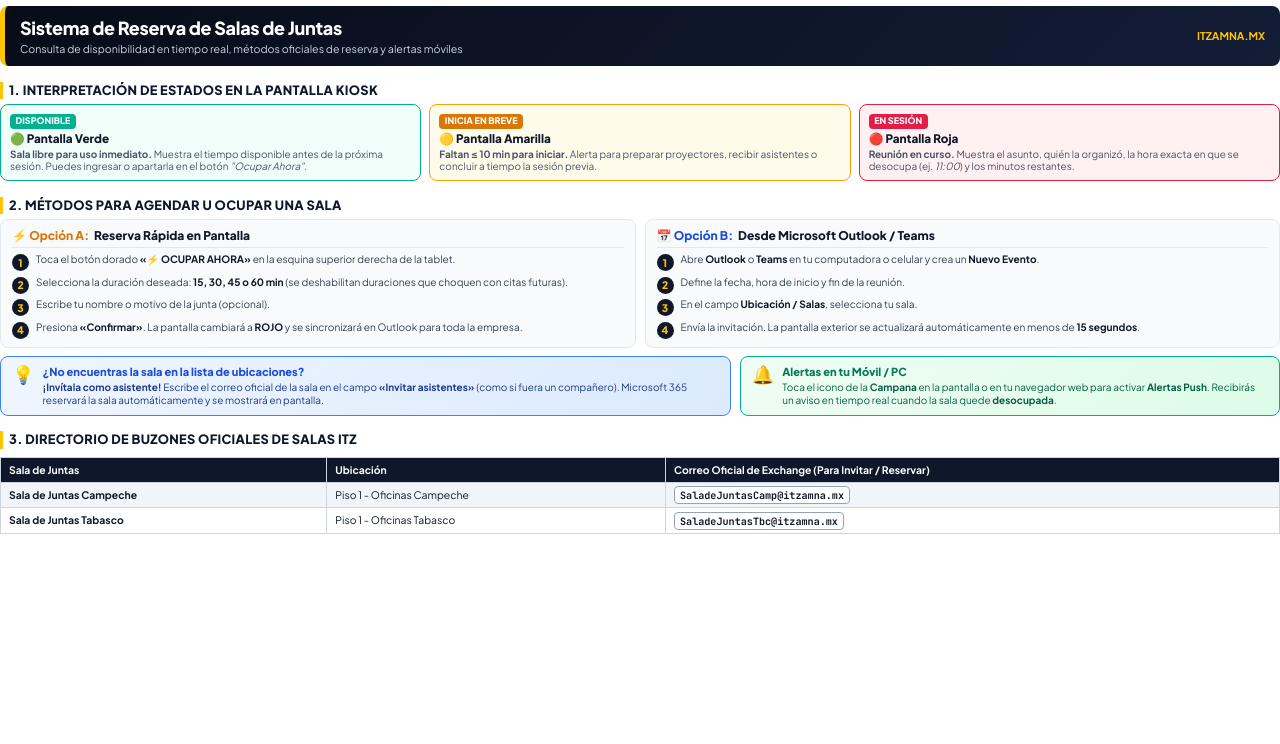
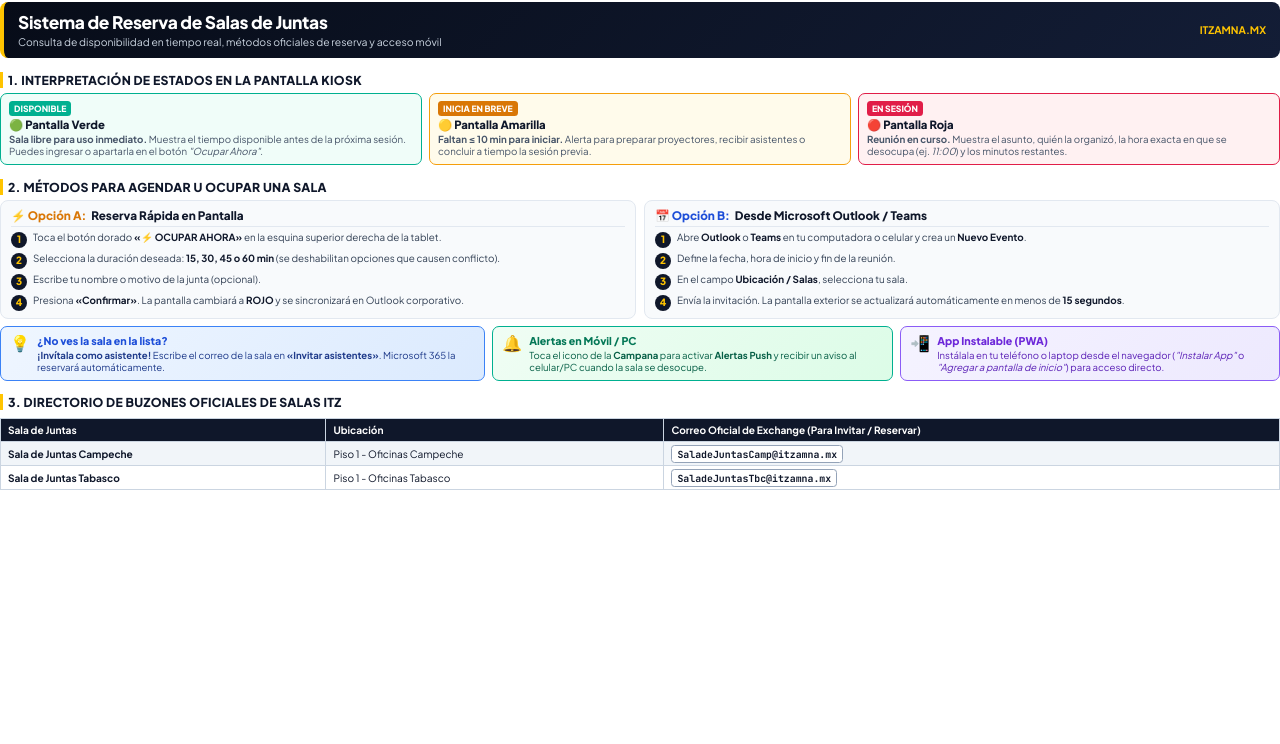
Before and after one commit to iamblanquet/roomdisplay, a website: page docs/manual_usuario_kiosk.html in a window 1280 px wide. Shown: the part 56-800 px from the top of the page. Drawn offline with Linux system fonts and the light colour scheme.

Commit message:
docs: agregar caracteristica de app instalable PWA al manual PDF

```diff
--- a/docs/manual_usuario_kiosk.html
+++ b/docs/manual_usuario_kiosk.html
@@ -8,7 +8,7 @@
 
     @page {
       size: letter portrait;
-      margin: 8mm 12mm 8mm 12mm;
+      margin: 7mm 11mm 7mm 11mm;
     }
 
     * {
@@ -21,8 +21,8 @@
       font-family: 'Plus Jakarta Sans', -apple-system, BlinkMacSystemFont, 'Segoe UI', Roboto, sans-serif;
       color: #0f172a;
       background-color: #ffffff;
-      line-height: 1.34;
-      font-size: 8.8pt;
+      line-height: 1.32;
+      font-size: 8.6pt;
       -webkit-print-color-adjust: exact;
       print-color-adjust: exact;
     }
@@ -40,12 +40,12 @@
       justify-content: space-between;
       align-items: center;
       border-bottom: 2.5px solid #ffc400;
-      padding-bottom: 7px;
-      margin-bottom: 9px;
+      padding-bottom: 6px;
+      margin-bottom: 8px;
     }
 
     .logo-img {
-      height: 44px;
+      height: 42px;
       width: auto;
       object-fit: contain;
       display: block;
@@ -60,16 +60,16 @@
       background: #0f172a;
       color: #ffc400;
       font-weight: 800;
-      font-size: 7.5pt;
-      padding: 2.5px 8px;
-      border-radius: 5px;
+      font-size: 7.2pt;
+      padding: 2px 7.5px;
+      border-radius: 4px;
       letter-spacing: 0.5px;
       text-transform: uppercase;
       margin-bottom: 2px;
     }
 
     .doc-meta {
-      font-size: 7.5pt;
+      font-size: 7.2pt;
       color: #64748b;
       font-weight: 600;
     }
@@ -78,40 +78,40 @@
     .banner {
       background: linear-gradient(135deg, #070c18 0%, #131d36 100%);
       color: #ffffff;
-      padding: 10px 15px;
+      padding: 9px 14px;
       border-radius: 8px;
-      margin-bottom: 9px;
-      border-left: 5px solid #ffc400;
+      margin-bottom: 8px;
+      border-left: 4.5px solid #ffc400;
       display: flex;
       justify-content: space-between;
       align-items: center;
     }
 
     .banner-title {
-      font-size: 13.5pt;
+      font-size: 13pt;
       font-weight: 900;
       letter-spacing: -0.3px;
       color: #ffffff;
     }
 
     .banner-subtitle {
-      font-size: 8pt;
+      font-size: 7.8pt;
       color: #cbd5e1;
       margin-top: 1.5px;
     }
 
     /* Encabezados de Sección */
     .section-title {
-      font-size: 9.6pt;
+      font-size: 9.2pt;
       font-weight: 800;
       color: #0f172a;
-      margin-top: 7px;
-      margin-bottom: 5px;
+      margin-top: 6px;
+      margin-bottom: 4.5px;
       display: flex;
       align-items: center;
-      gap: 6px;
+      gap: 5px;
       border-left: 3.5px solid #ffc400;
-      padding-left: 6px;
+      padding-left: 5px;
       text-transform: uppercase;
       letter-spacing: 0.3px;
     }
@@ -120,13 +120,13 @@
     .status-grid {
       display: grid;
       grid-template-columns: repeat(3, 1fr);
-      gap: 8px;
-      margin-bottom: 9px;
+      gap: 7px;
+      margin-bottom: 8px;
     }
 
     .status-card {
-      border-radius: 8px;
-      padding: 7px 9px;
+      border-radius: 7px;
+      padding: 6px 8px;
       border-width: 1.5px;
       border-style: solid;
       background: #f8fafc;
@@ -149,11 +149,11 @@
 
     .status-badge {
       display: inline-block;
-      font-size: 6.8pt;
+      font-size: 6.5pt;
       font-weight: 800;
       text-transform: uppercase;
-      padding: 1.5px 5.5px;
-      border-radius: 4px;
+      padding: 1.5px 5px;
+      border-radius: 3.5px;
       margin-bottom: 2px;
       color: #ffffff;
     }
@@ -164,63 +164,63 @@
 
     .status-name {
       font-weight: 800;
-      font-size: 8.8pt;
+      font-size: 8.5pt;
       color: #0f172a;
       margin-bottom: 1.5px;
     }
 
     .status-desc {
-      font-size: 7.5pt;
+      font-size: 7.3pt;
       color: #475569;
-      line-height: 1.25;
+      line-height: 1.22;
     }
 
     /* Columnas Dobles para Métodos de Reserva */
     .methods-grid {
       display: grid;
       grid-template-columns: 1fr 1fr;
-      gap: 9px;
-      margin-bottom: 8px;
+      gap: 8px;
+      margin-bottom: 7px;
     }
 
     .method-box {
       background: #f8fafc;
       border: 1.2px solid #e2e8f0;
       border-radius: 8px;
-      padding: 8px 11px;
+      padding: 7px 10px;
     }
 
     .method-header {
       font-weight: 800;
-      font-size: 9pt;
+      font-size: 8.8pt;
       color: #0f172a;
-      margin-bottom: 5px;
+      margin-bottom: 4px;
       display: flex;
       align-items: center;
       gap: 5px;
-      padding-bottom: 3px;
+      padding-bottom: 2.5px;
       border-bottom: 1.5px solid #e2e8f0;
     }
 
     .steps-list {
       display: flex;
       flex-direction: column;
-      gap: 4.5px;
+      gap: 4px;
     }
 
     .step-row {
       display: flex;
       align-items: flex-start;
-      gap: 7px;
+      gap: 6px;
     }
 
     .step-circle {
       background: #0f172a;
       color: #ffc400;
       font-weight: 800;
-      font-size: 7.8pt;
-      width: 17px;
-      height: 17px;
+      font-size: 7.5pt;
+      width: 16px;
+      height: 16px;
       border-radius: 50%;
       display: flex;
       align-items: center;
@@ -230,78 +230,86 @@
     }
 
     .step-info {
-      font-size: 7.6pt;
+      font-size: 7.4pt;
       color: #334155;
-      line-height: 1.28;
+      line-height: 1.25;
     }
 
     .step-info strong {
       color: #0f172a;
     }
 
-    /* Destacados en 2 Columnas: Asistentes y Notificaciones */
+    /* Destacados en 3 Columnas: Asistentes, Notificaciones y App Instalable */
     .features-grid {
       display: grid;
-      grid-template-columns: 1.15fr 0.85fr;
-      gap: 9px;
-      margin-bottom: 8px;
+      grid-template-columns: 1.15fr 0.95fr 0.9fr;
+      gap: 7px;
+      margin-bottom: 7px;
     }
 
-    .callout-assistants {
-      background: linear-gradient(135deg, #eff6ff 0%, #dbeafe 100%);
-      border: 1.5px solid #3b82f6;
-      border-radius: 8px;
-      padding: 8px 11px;
+    .callout-card {
+      border-radius: 7px;
+      padding: 7px 9px;
       display: flex;
       align-items: flex-start;
-      gap: 8px;
+      gap: 7px;
+      border-width: 1.5px;
+      border-style: solid;
     }
 
-    .callout-notifications {
+    .callout-blue {
+      background: linear-gradient(135deg, #eff6ff 0%, #dbeafe 100%);
+      border-color: #3b82f6;
+    }
+
+    .callout-green {
       background: linear-gradient(135deg, #f0fdf4 0%, #dcfce7 100%);
-      border: 1.5px solid #00b090;
-      border-radius: 8px;
-      padding: 8px 11px;
-      display: flex;
-      align-items: flex-start;
-      gap: 8px;
+      border-color: #00b090;
+    }
+
+    .callout-purple {
+      background: linear-gradient(135deg, #f5f3ff 0%, #ede9fe 100%);
+      border-color: #8b5cf6;
     }
 
     .callout-icon {
-      font-size: 13.5pt;
+      font-size: 12pt;
       line-height: 1;
       flex-shrink: 0;
+      margin-top: 1px;
     }
 
     .callout-title {
-      font-size: 8.3pt;
+      font-size: 8pt;
       font-weight: 800;
-      margin-bottom: 2px;
+      margin-bottom: 1.5px;
     }
 
     .title-blue { color: #1d4ed8; }
     .title-green { color: #047857; }
+    .title-purple { color: #6d28d9; }
 
     .callout-body {
-      font-size: 7.5pt;
-      line-height: 1.3;
+      font-size: 7.2pt;
+      line-height: 1.25;
     }
 
     .body-blue { color: #1e3a8a; }
     .body-green { color: #065f46; }
+    .body-purple { color: #5b21b6; }
 
     /* Tabla de Salas */
     table.rooms-table {
       width: 100%;
       border-collapse: collapse;
       margin-top: 3px;
-      font-size: 7.8pt;
+      font-size: 7.6pt;
     }
 
     table.rooms-table th,
     table.rooms-table td {
       border: 1px solid #cbd5e1;
-      padding: 5px 8px;
+      padding: 4.5px 7px;
       text-align: left;
     }
 
@@ -323,9 +331,9 @@
       font-family: 'JetBrains Mono', monospace;
       background: #ffffff;
       color: #0f172a;
-      font-size: 7.6pt;
+      font-size: 7.4pt;
       padding: 1.5px 5px;
-      border-radius: 4px;
+      border-radius: 3.5px;
       border: 1px solid #94a3b8;
       font-weight: 700;
     }
@@ -351,9 +359,9 @@
     <div class="banner">
       <div>
         <div class="banner-title">Sistema de Reserva de Salas de Juntas</div>
-        <div class="banner-subtitle">Consulta de disponibilidad en tiempo real, métodos oficiales de reserva y alertas móviles</div>
+        <div class="banner-subtitle">Consulta de disponibilidad en tiempo real, métodos oficiales de reserva y acceso móvil</div>
       </div>
-      <div style="text-align: right; font-size: 8pt; font-weight: 700; color: #ffc400;">
+      <div style="text-align: right; font-size: 7.8pt; font-weight: 700; color: #ffc400;">
         ITZAMNA.MX
       </div>
     </div>
@@ -402,7 +410,7 @@
           </div>
           <div class="step-row">
             <div class="step-circle">2</div>
-            <div class="step-info">Selecciona la duración deseada: <strong>15, 30, 45 o 60 min</strong> (se deshabilitan duraciones que choquen con citas futuras).</div>
+            <div class="step-info">Selecciona la duración deseada: <strong>15, 30, 45 o 60 min</strong> (se deshabilitan opciones que causen conflicto).</div>
           </div>
           <div class="step-row">
             <div class="step-circle">3</div>
@@ -410,7 +418,7 @@
           </div>
           <div class="step-row">
             <div class="step-circle">4</div>
-            <div class="step-info">Presiona <strong>«Confirmar»</strong>. La pantalla cambiará a <strong>ROJO</strong> y se sincronizará en Outlook para toda la empresa.</div>
+            <div class="step-info">Presiona <strong>«Confirmar»</strong>. La pantalla cambiará a <strong>ROJO</strong> y se sincronizará en Outlook corporativo.</div>
           </div>
         </div>
       </div>
@@ -442,27 +450,38 @@
 
     </div>
 
-    <!-- SECCIÓN 3: TIPS CLAVE (INVITADOS Y NOTIFICACIONES PUSH) -->
+    <!-- SECCIÓN 3: TIPS CLAVE (INVITADOS, NOTIFICACIONES Y APP INSTALABLE) -->
     <div class="features-grid">
 
       <!-- Callout: Asistentes requeridos -->
-      <div class="callout-assistants">
+      <div class="callout-card callout-blue">
         <div class="callout-icon">💡</div>
         <div>
-          <div class="callout-title title-blue">¿No encuentras la sala en la lista de ubicaciones?</div>
+          <div class="callout-title title-blue">¿No ves la sala en la lista?</div>
           <div class="callout-body body-blue">
-            <strong>¡Invítala como asistente!</strong> Escribe el correo oficial de la sala en el campo <strong>«Invitar asistentes»</strong> (como si fuera un compañero). Microsoft 365 reservará la sala automáticamente y se mostrará en pantalla.
+            <strong>¡Invítala como asistente!</strong> Escribe el correo de la sala en <strong>«Invitar asistentes»</strong>. Microsoft 365 la reservará automáticamente.
           </div>
         </div>
       </div>
 
       <!-- Callout: Notificaciones Push -->
-      <div class="callout-notifications">
+      <div class="callout-card callout-green">
         <div class="callout-icon">🔔</div>
         <div>
-          <div class="callout-title title-green">Alertas en tu Móvil / PC</div>
+          <div class="callout-title title-green">Alertas en Móvil / PC</div>
           <div class="callout-body body-green">
-            Toca el icono de la <strong>Campana</strong> en la pantalla o en tu navegador web para activar <strong>Alertas Push</strong>. Recibirás un aviso en tiempo real cuando la sala quede <strong>desocupada</strong>.
+            Toca el icono de la <strong>Campana</strong> para activar <strong>Alertas Push</strong> y recibir un aviso al celular/PC cuando la sala se desocupe.
+          </div>
+        </div>
+      </div>
+
+      <!-- Callout: App Instalable PWA -->
+      <div class="callout-card callout-purple">
+        <div class="callout-icon">📲</div>
+        <div>
+          <div class="callout-title title-purple">App Instalable (PWA)</div>
+          <div class="callout-body body-purple">
+            Instálala en tu teléfono o laptop desde el navegador (<em>"Instalar App"</em> o <em>"Agregar a pantalla de inicio"</em>) para acceso directo.
           </div>
         </div>
       </div>
```
Also changed, not shown: build_pdf.js (+99 -80 lines), 1 other file.
